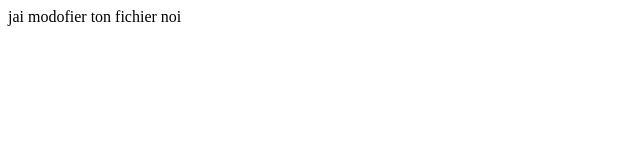
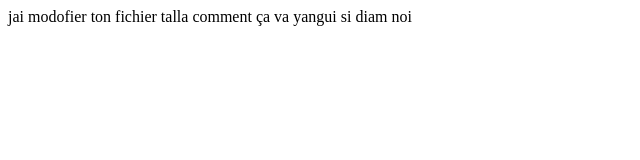
Before and after one commit to cheikh-ndao-3/githb, a plain HTML site: page index.html in a window 1280 px wide. Shown: the whole page, without its empty margins (0-640 px from the left). Drawn offline with Linux system fonts and the light colour scheme.

Commit message:
Update index.html

```diff
--- a/index.html
+++ b/index.html
@@ -8,6 +8,7 @@
 </head>
 <body>
     jai modofier ton fichier
+    talla comment ça va yangui si diam
     noi
 </body>
 </html>
```
